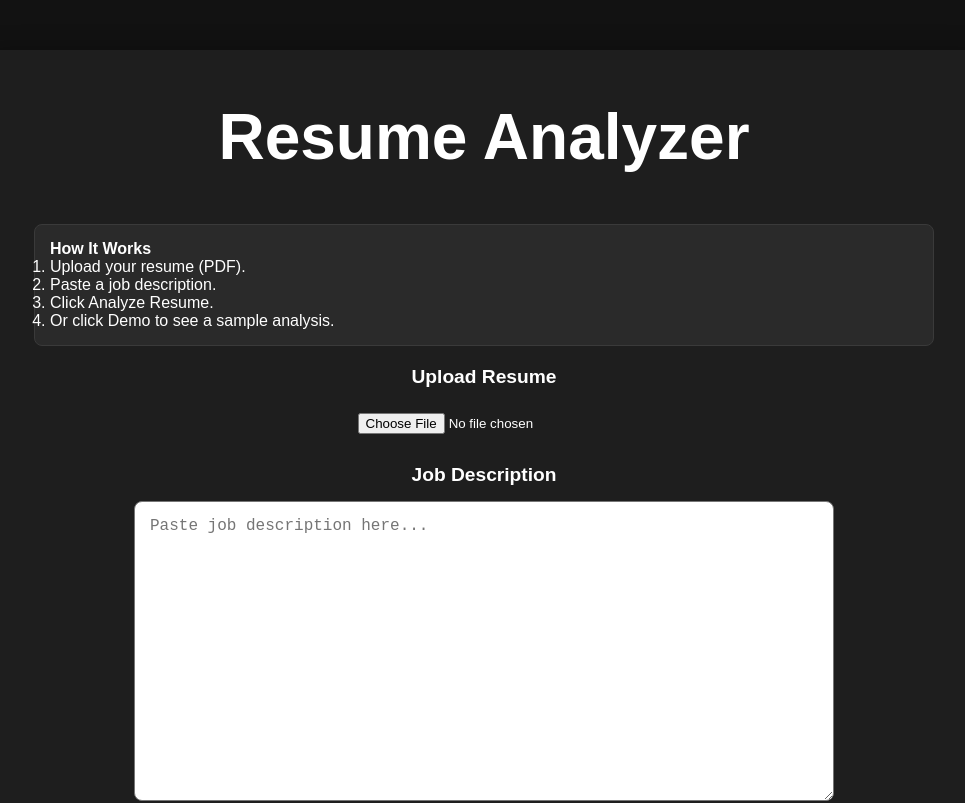
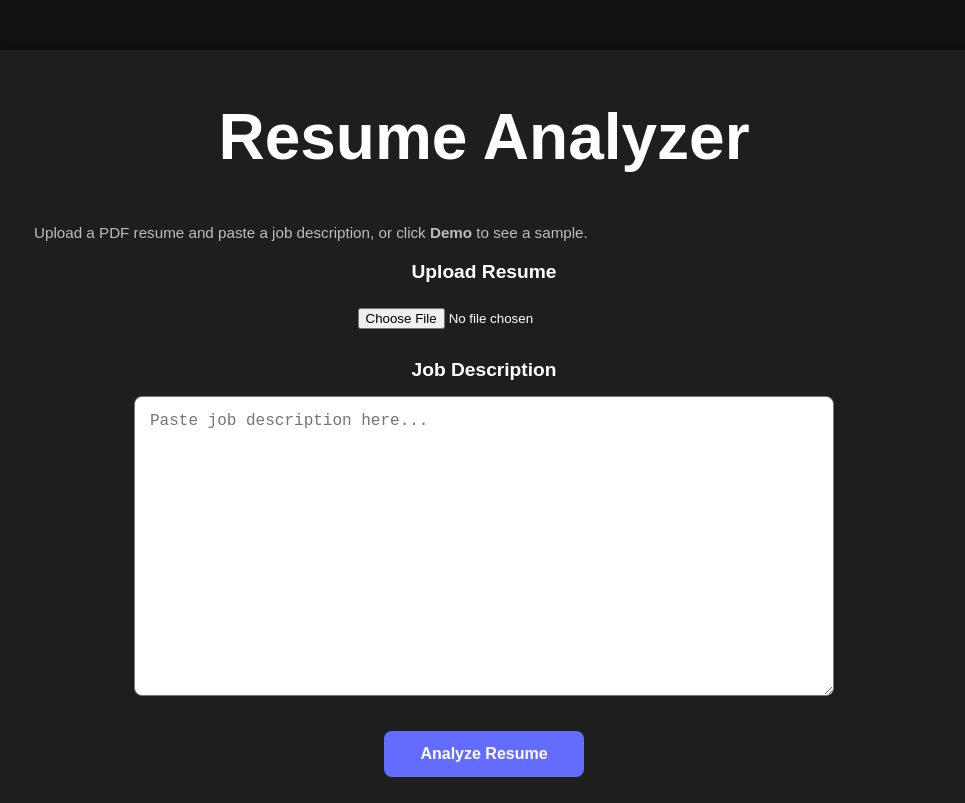
Before and after one commit to JeancarlosG97/resume-analyzer-ui, a React (Vite) app: page / in a window 1280 px wide. Shown: the top 803 px of the page, without its empty margins (156-1121 px from the left). Built offline with nearby package versions, Linux system fonts and the light colour scheme.

Commit message:
instructions

```diff
--- a/src/App.css
+++ b/src/App.css
@@ -128,11 +128,7 @@ button:hover {
 }
 
 .instructions {
-    background-color: #2a2a2a;
-    color: white;
-    padding: 15px;
-    border-radius: 8px;
+    font-size: 0.95rem;
+    color: #bdbdbd;
     margin-bottom: 20px;
-    text-align: left;
-    border: 1px solid #3a3a3a;
 }
--- a/src/App.jsx
+++ b/src/App.jsx
@@ -39,15 +39,9 @@ function App() {
     return (
         <div className="container">
             <h1>Resume Analyzer</h1>
-            <div className="instructions">
-                <p><strong>How It Works</strong></p>
-                <ol>
-                    <li>Upload your resume (PDF).</li>
-                    <li>Paste a job description.</li>
-                    <li>Click Analyze Resume.</li>
-                    <li>Or click Demo to see a sample analysis.</li>
-                </ol>
-            </div>
+            <p className="instructions">
+                Upload a PDF resume and paste a job description, or click <strong> Demo </strong> to see a sample.
+            </p>
 
             <div className="input-section">
                 <label>Upload Resume</label>
```
